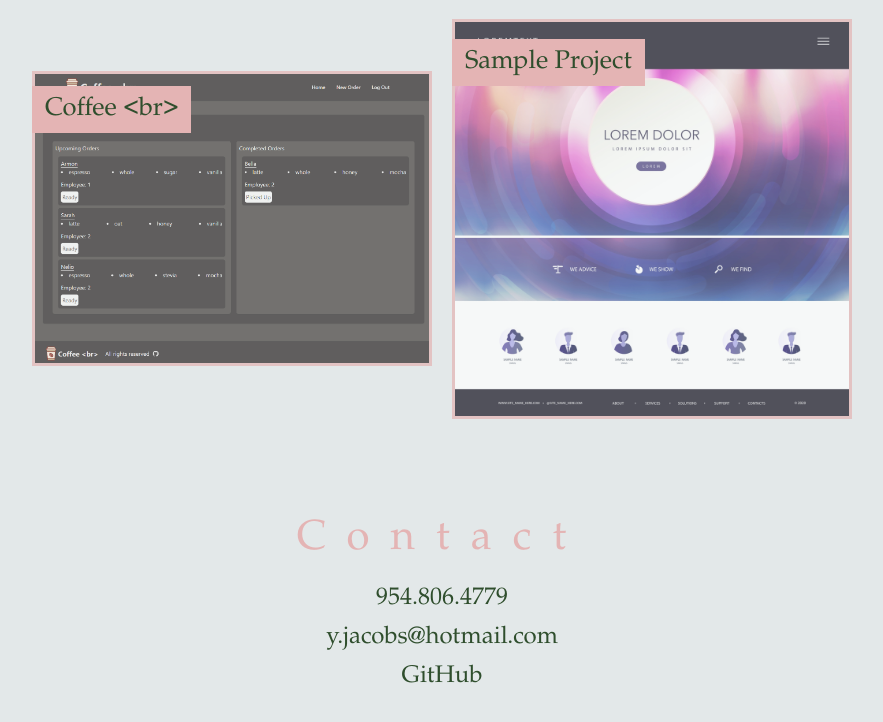
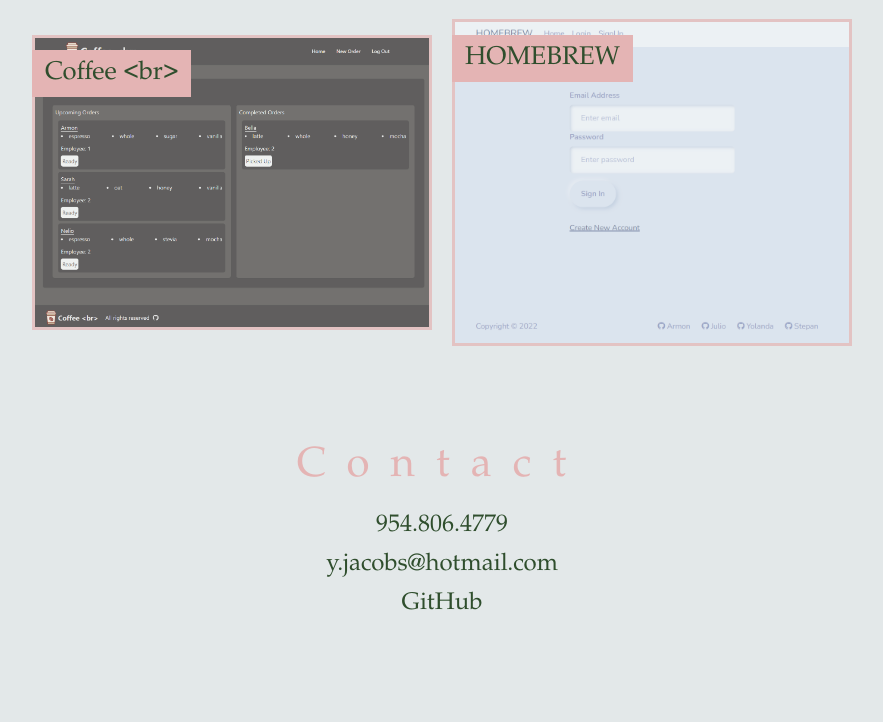
Before and after one commit to yoli19/personal-portfolio, a plain HTML site: page index.html in a window 1280 px wide. Shown: the part 1313-2035 px from the top of the page, without its empty margins (198-1081 px from the left). After the commit the page ends 1982 px from the top, so only its background shows below. Drawn offline with Linux system fonts and the light colour scheme.

Commit message:
added homebrew

```diff
--- a/index.html
+++ b/index.html
@@ -77,10 +77,10 @@
                 </div>
                 <div class="project">
                     <div class="project-title">
-                        <h2>Sample Project</h2>
+                        <h2>HOMEBREW</h2>
                     </div>
-                    <a href="">
-                    <img src="./assets/images/project-template.jpg" alt="website template photo" />
+                    <a href="https://radiant-thicket-52137.herokuapp.com/login">
+                    <img src="./assets/images/homebrew.png" alt="homebrew login screenshot" />
                     </a>
                 </div>
             </div>
```
Also changed, not shown: assets/images/homebrew.png (added).
